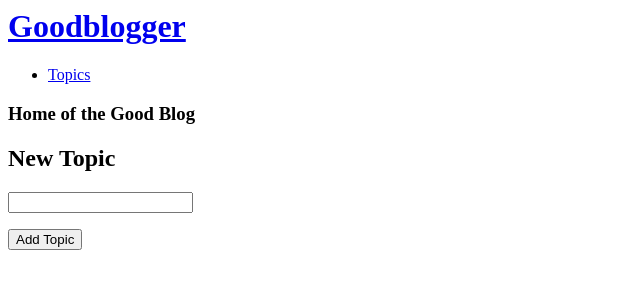
After one commit to MkNiz/goodblog, a Django app: page /new_topic/ in a window 1280 px wide. The commit adds this page. Shown: the top 300 px of the page, without its empty margins (0-640 px from the left). Run offline with Django 3.2, Linux system fonts and the light colour scheme.

Commit message:
New topic url, view, template

```diff
--- /dev/null
+++ b/goodblogger/templates/goodblogger/new_topic.html
@@ -0,0 +1,10 @@
+{% extends 'goodblogger/base.html' %}
+
+{% block content %}
+  <h2>New Topic</h2>
+  <form action="{% url 'blog:new_topic' %}" method='post'>
+    {% csrf_token %}
+    {{ form.as_p }}
+    <button name="submit">Add Topic</button>
+  </form>
+{% endblock content %}
--- a/goodblogger/templates/goodblogger/topics.html
+++ b/goodblogger/templates/goodblogger/topics.html
@@ -2,6 +2,9 @@
 
 {% block content %}
 <h2>Topics</h2>
+<p>
+  <a href="{% url 'blog:new_topic' %}">Add New Topic</a>
+</p>
 <ul>
   {% for topic in topics %}
     <li>
--- a/goodblogger/urls.py
+++ b/goodblogger/urls.py
@@ -7,7 +7,10 @@
     # Home
     url(r'^$', views.index, name='index'),
 
-    # Topics
+    # All Topics
     url(r'^topics/$', views.topics, name='topics'),
-    url(r'^topics/(?P<topic_id>\d+)/$', views.topic, name='topic')
+    # Topic
+    url(r'^topics/(?P<topic_id>\d+)/$', views.topic, name='topic'),
+    # New Topic
+    url(r'^new_topic/$', views.new_topic, name='new_topic')
 ]
--- a/goodblogger/views.py
+++ b/goodblogger/views.py
@@ -1,5 +1,9 @@
 from django.shortcuts import render
+from django.http import HttpResponseRedirect
+from django.core.urlresolvers import reverse
+
 from .models import Topic
+from .forms import TopicForm
 
 # Create your views here.
 def index(request):
@@ -16,3 +20,16 @@
     posts = topic.post_set.order_by('-date_added')
     context = {'topic': topic, 'posts': posts}
     return render(request, 'goodblogger/topic.html', context)
+
+def new_topic(request):
+    """Add a new topic"""
+    if request.method != 'POST':
+        # Display the blank form if data is not POSTed
+        form = TopicForm()
+    else:
+        # Utilize POST data
+        form = TopicForm(request.POST)
+        if form.is_valid():
+            form.save()
+            return HttpResponseRedirect(reverse('blog:topics'))
+    return render(request, 'goodblogger/new_topic.html', {'form': form})
```
Also changed, not shown: db.sqlite3.
